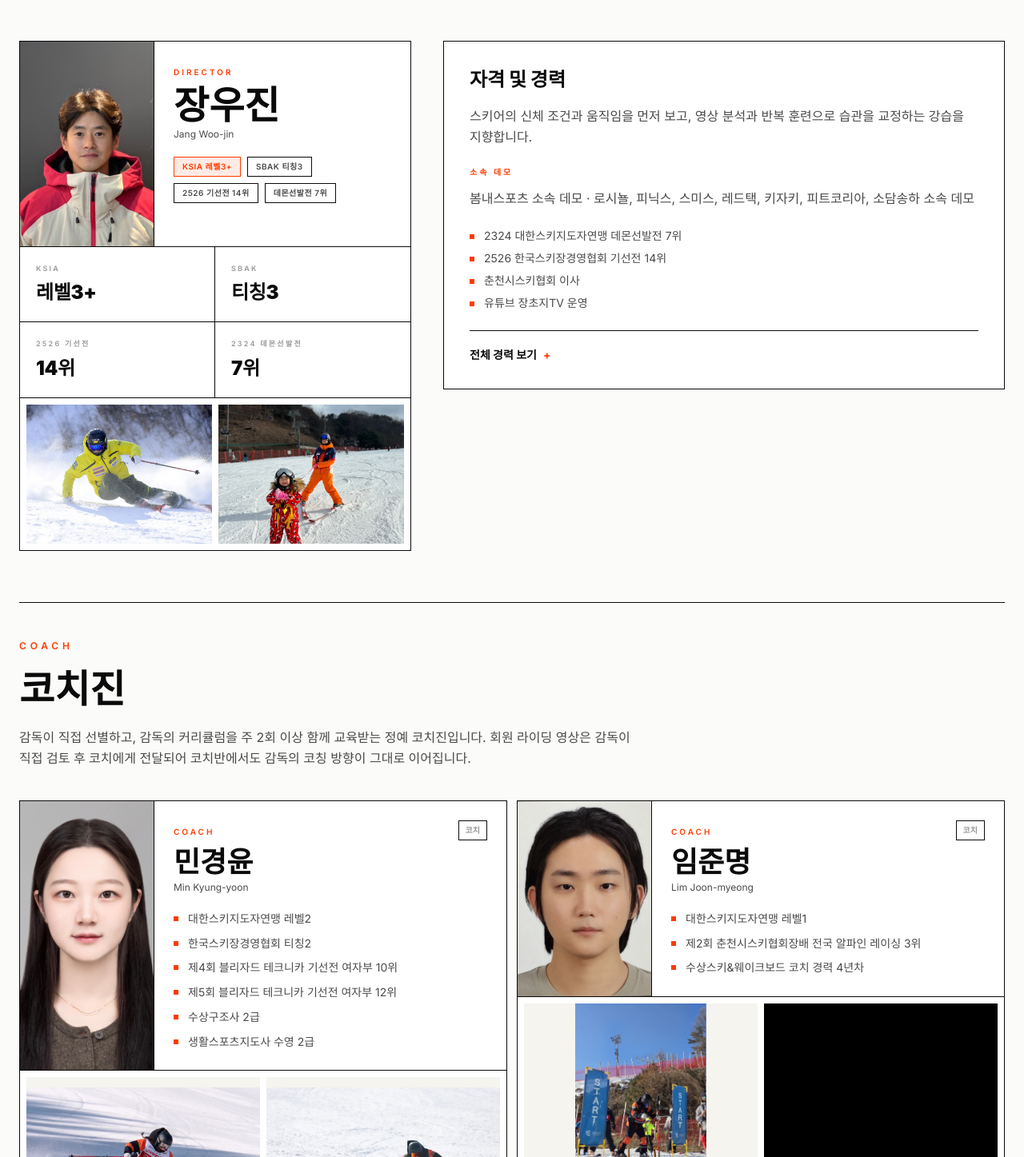
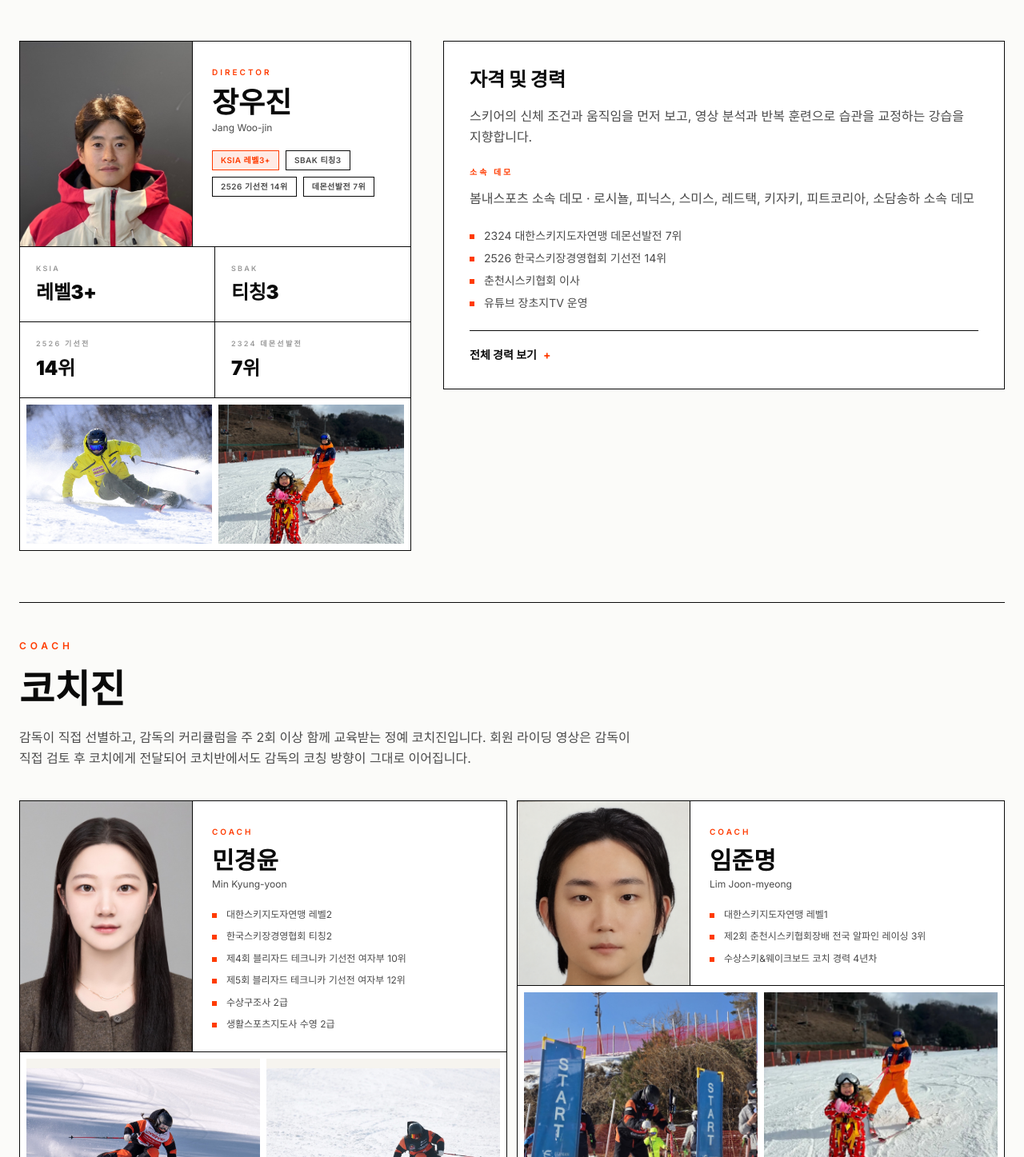
Before and after one commit to jangchoji/mad-ski, a Next.js app: page / in a window 1280 px wide. Shown: the part 4503-5950 px from the top of the page at 80% size. Built offline with nearby package versions, Linux system fonts and the light colour scheme; a web font is replaced by a local one.

Commit message:
사진수정

```diff
--- a/src/components/Director.tsx
+++ b/src/components/Director.tsx
@@ -36,13 +36,13 @@ export function Director() {
         <div className="mt-8 grid gap-5 md:mt-12 md:grid-cols-12 md:gap-10">
           <div className="md:col-span-5">
             <div className="overflow-hidden border border-midnight-border bg-midnight-card">
-              <div className="grid grid-cols-[132px_1fr] gap-0 sm:grid-cols-[168px_1fr]">
+              <div className="grid grid-cols-[168px_1fr] gap-0 sm:grid-cols-[216px_1fr]">
                 <figure className="relative min-h-52 overflow-hidden border-r border-midnight-border bg-midnight-elev sm:min-h-64">
                   <Image
                     src={DIRECTOR_PROFILE.profileImage}
                     alt={`${DIRECTOR_PROFILE.name} 감독 프로필 사진`}
                     fill
-                    sizes="(min-width: 768px) 168px, 132px"
+                    sizes="(min-width: 640px) 216px, 168px"
                     className="object-cover object-top"
                     priority
                   />
@@ -52,7 +52,7 @@ export function Director() {
                   <span className="text-[10px] font-semibold tracking-[0.3em] text-neon-orange">
                     DIRECTOR
                   </span>
-                  <div className="mt-2 text-4xl font-black text-snow md:text-5xl">
+                  <div className="mt-2 text-3xl font-black text-snow md:text-4xl">
                     {DIRECTOR_PROFILE.name}
                   </div>
                   <div className="mt-1 text-xs text-snow-dim">
@@ -202,7 +202,7 @@ export function Director() {
                 <div
                   className={
                     coach.profileImage
-                      ? "grid grid-cols-[132px_1fr] gap-0 sm:grid-cols-[168px_1fr]"
+                      ? "grid grid-cols-[168px_1fr] gap-0 sm:grid-cols-[216px_1fr]"
                       : "grid gap-0"
                   }
                 >
@@ -212,35 +212,30 @@ export function Director() {
                         src={coach.profileImage}
                         alt={`${coach.name} 코치 프로필 사진`}
                         fill
-                        sizes="(min-width: 768px) 168px, 132px"
+                        sizes="(min-width: 640px) 216px, 168px"
                         className="object-cover object-top"
                       />
                     </figure>
                   ) : null}
 
                   <div className="p-4 sm:p-5 md:p-6">
-                    <div className="flex items-start justify-between gap-4">
                     <div>
                       <span className="text-[10px] font-semibold tracking-[0.3em] text-neon-orange">
                         COACH
                       </span>
-                        <h4 className="mt-2 text-3xl font-black text-snow md:text-4xl">
+                      <h4 className="mt-2 text-2xl font-black text-snow md:text-3xl">
                         {coach.name}
                       </h4>
                       <p className="mt-1 text-xs text-snow-dim">
                         {coach.romanizedName}
                       </p>
                     </div>
-                      <span className="shrink-0 border border-midnight-border px-2 py-1 text-[10px] font-semibold text-snow-muted">
-                        코치
-                      </span>
-                    </div>
 
                     <ul className="mt-5 grid gap-2">
                       {coach.credentials.map((credential) => (
                         <li
                           key={credential}
-                          className="flex gap-2 text-xs leading-relaxed text-snow-dim sm:gap-3 sm:text-sm"
+                          className="flex gap-2 text-[11px] leading-relaxed text-snow-dim sm:gap-3 sm:text-xs"
                         >
                           <span className="mt-2 h-1.5 w-1.5 shrink-0 bg-neon-orange" />
                           <span>{credential}</span>
```
Also changed, not shown: public/images/coach/web/lim-joon-myeong-lesson-1.jpg, public/images/coach/web/lim-joon-myeong-lesson-2.jpg. Lines whose indentation alone changed are shown as unchanged.
